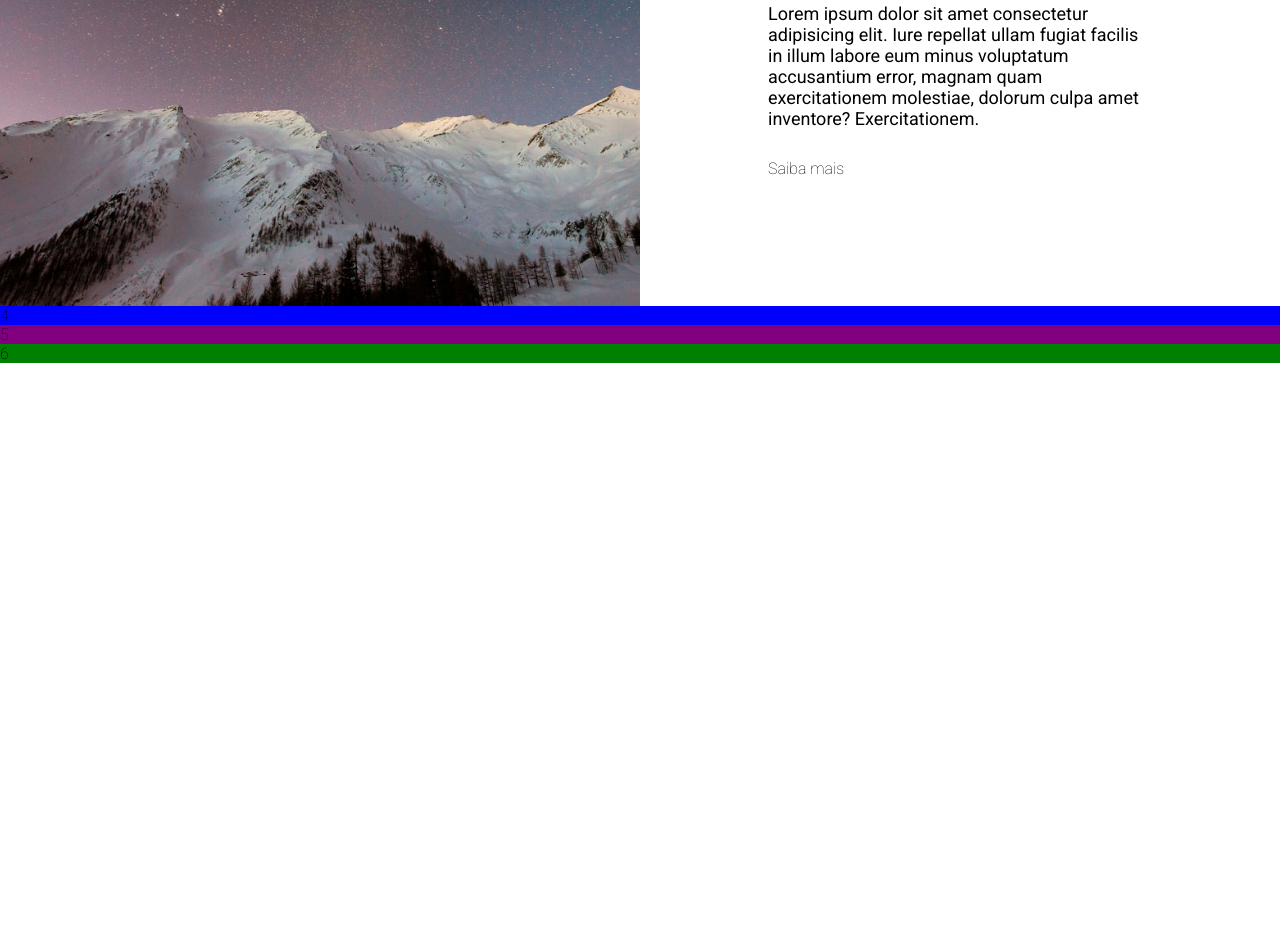
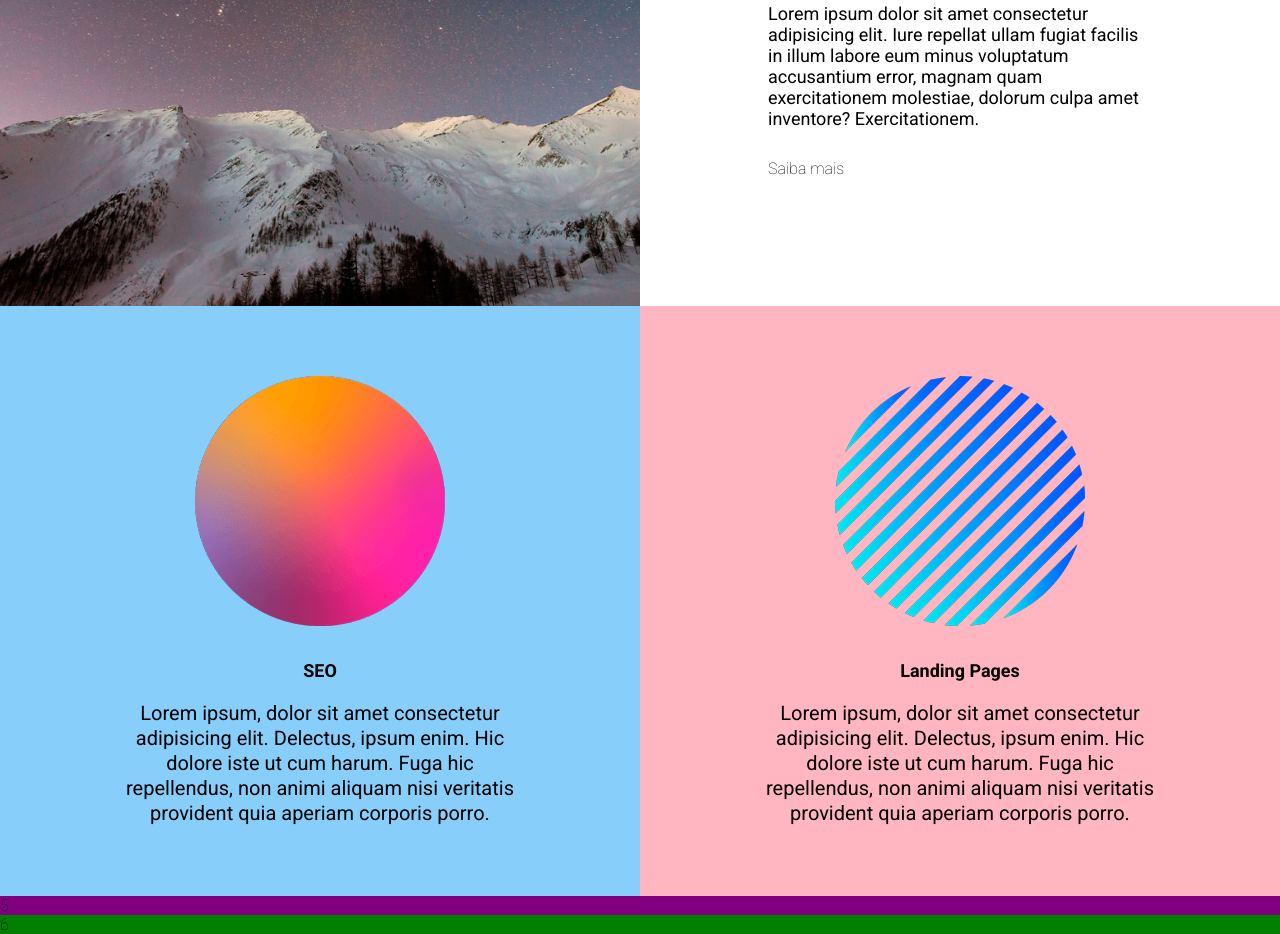
Before and after one commit to Ana-Karoline-Tech/Agencia-XYZ-DevQuest, a plain HTML site: page index.html in a window 1280 px wide. Shown: the part 1497-2431 px from the top of the page. Before the commit the page ends 1860 px from the top, so only its background shows below. Drawn offline with Linux system fonts and the light colour scheme.

Commit message:
Finalizei a seção de serviços

```diff
--- a/index.html
+++ b/index.html
@@ -63,7 +63,20 @@
     </section>
 
     <section class="services">
-    4
+        <div class="service">
+            <img src="./src/images/bolinha1.png" alt="bolinha 1">
+            <div class="service-info">
+                <h3>SEO</h3>
+                <p>Lorem ipsum, dolor sit amet consectetur adipisicing elit. Delectus, ipsum enim. Hic dolore iste ut cum harum. Fuga hic repellendus, non animi aliquam nisi veritatis provident quia aperiam corporis porro.</p>
+            </div>
+        </div>
+        <div class="service">
+            <img src="./src/images/bolinha2.png" alt="bolinha 1">
+            <div class="service-info">
+                <h3>Landing Pages</h3>
+                <p>Lorem ipsum, dolor sit amet consectetur adipisicing elit. Delectus, ipsum enim. Hic dolore iste ut cum harum. Fuga hic repellendus, non animi aliquam nisi veritatis provident quia aperiam corporis porro.</p>
+            </div>
+        </div>
     </section>
 
     <section class="projects">
--- a/src/css/style.css
+++ b/src/css/style.css
@@ -161,9 +161,46 @@ body{
 
 .services{
     grid-area: services;
-    background-color: blue;
+    display: grid;
+    grid-template-columns: 1fr 1fr;
 }
 
+.services .service{
+    padding: 70px 20px;
+    text-align: center;
+}
+
+.services .service img{
+    width: 250px;
+    margin-bottom: 30px;
+}
+
+.services .service h3{
+    font-size: 1.8rem;
+    font-weight: 700;
+}
+
+.services .service p{
+    font-size: 2rem;
+    font-weight: 400;
+    max-width: 400px;
+    margin: 20px auto 0;
+    line-height: 25px;
+}
+
+.services .service:nth-child(1) {
+    background-color: lightskyblue;
+}
+
+.services .service:nth-child(2) {
+    background-color: lightpink;
+}
+
+@media (max-width: 425px){
+    .services {
+        grid-template-columns: 1fr;
+    }
+}
 /* PROJECTS */
 
 .projects{
```
